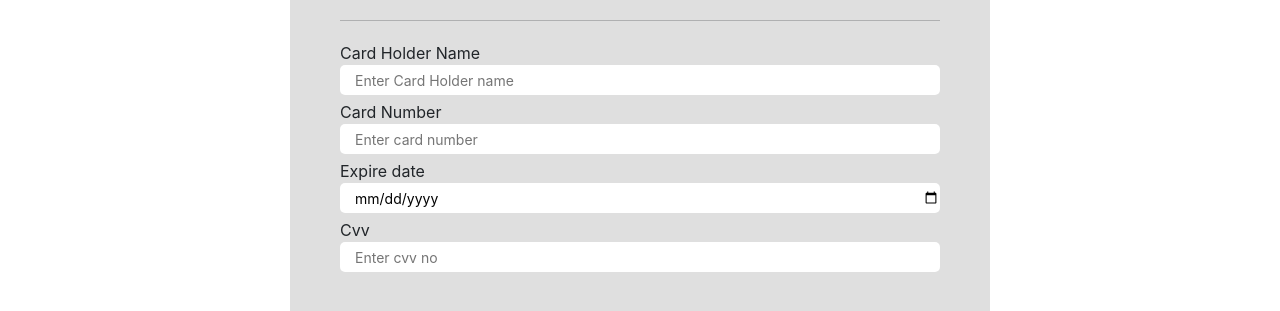
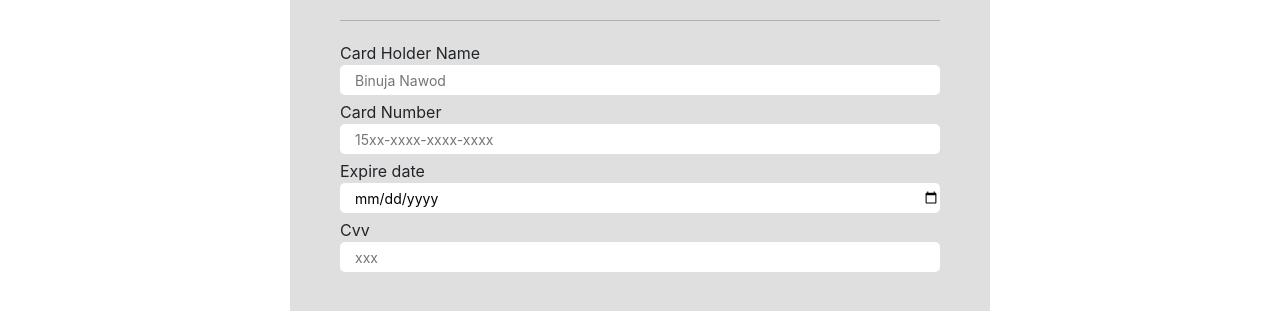
Before and after one commit to IT21102264/AF-Assingment, a React (Create React App) app in the folder client/: page /paypage in a window 1280 px wide. Shown: the part 156-467 px from the top of the page. Built offline with nearby package versions, Linux system fonts and the light colour scheme.

Commit message:
modified:   client/src/Pages/PayPage.js 	modified:   server/server.js

```diff
--- a/client/src/Pages/PayPage.js
+++ b/client/src/Pages/PayPage.js
@@ -24,7 +24,7 @@ export default function PayPage() {
           }
 
           axios.post("http://localhost:4000/payment/add", newPayment).then(() => {
-            alert("Sent data");
+            alert("Payment Successfully...");
           }).catch(err => {
             console.log(err);
             alert("Failed to register. Please try again later.");
@@ -42,19 +42,19 @@ return (
               <div class="user-details">
                 <div class="input-box">
                   <label class="details">Card Holder Name</label>
-                  <input type="text" placeholder="Enter Card Holder name"  onChange={(e) => setCardHolderName(e.target.value)} required />
+                  <input type="text" placeholder="Binuja Nawod"  onChange={(e) => setCardHolderName(e.target.value)} required />
                 </div>
                 <div class="input-box">
                   <label class="details">Card Number</label>
-                  <input type="number" placeholder="Enter card number"  onChange={(e) => setCardNumber(e.target.value)} required />
+                  <input type="number" placeholder="15xx-xxxx-xxxx-xxxx" maxlength="12" minlength="12" onChange={(e) => setCardNumber(e.target.value)} required />
                 </div>
                 <div class="input-box">
                   <label class="details">Expire date</label>
-                  <input type="date"  placeholder="Enter Exp date"  onChange={(e) => setExpiry(e.target.value)} required />
+                  <input type="date"  placeholder="01/05"  onChange={(e) => setExpiry(e.target.value)} required />
                 </div>
                 <div class="input-box">
                   <label class="details">Cvv</label>
-                  <input type="number" placeholder="Enter cvv no"  onChange={(e) => setCvv(e.target.value)} required />
+                  <input type="number" placeholder="xxx" maxlength="3" minlength="3" onChange={(e) => setCvv(e.target.value)} required />
                 </div><br/>
 
               </div>
```
Also changed, not shown: 1 other file (tests, documents, lock files or other folders).
